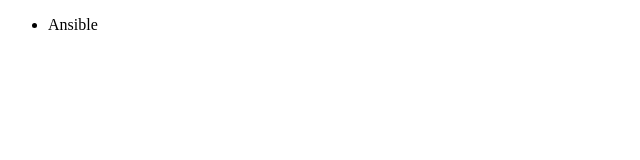
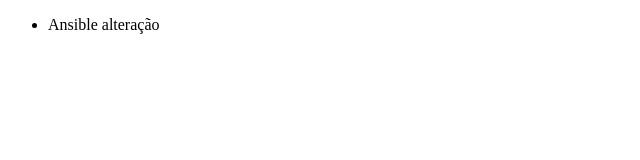
Before and after one commit to marcoamakerman/alura-git, a plain HTML site: page index.html in a window 1280 px wide. Shown: the full height of the page, 0-640 px from the left. Drawn offline with Linux system fonts and the light colour scheme.

Commit message:
alterando o codigo

```diff
--- a/index.html
+++ b/index.html
@@ -6,7 +6,7 @@
 </head>
 <body>
     <ul>
-        <li>Ansible</li>
+        <li>Ansible alteração</li>
     </ul>
 </body>
 </html>
```
